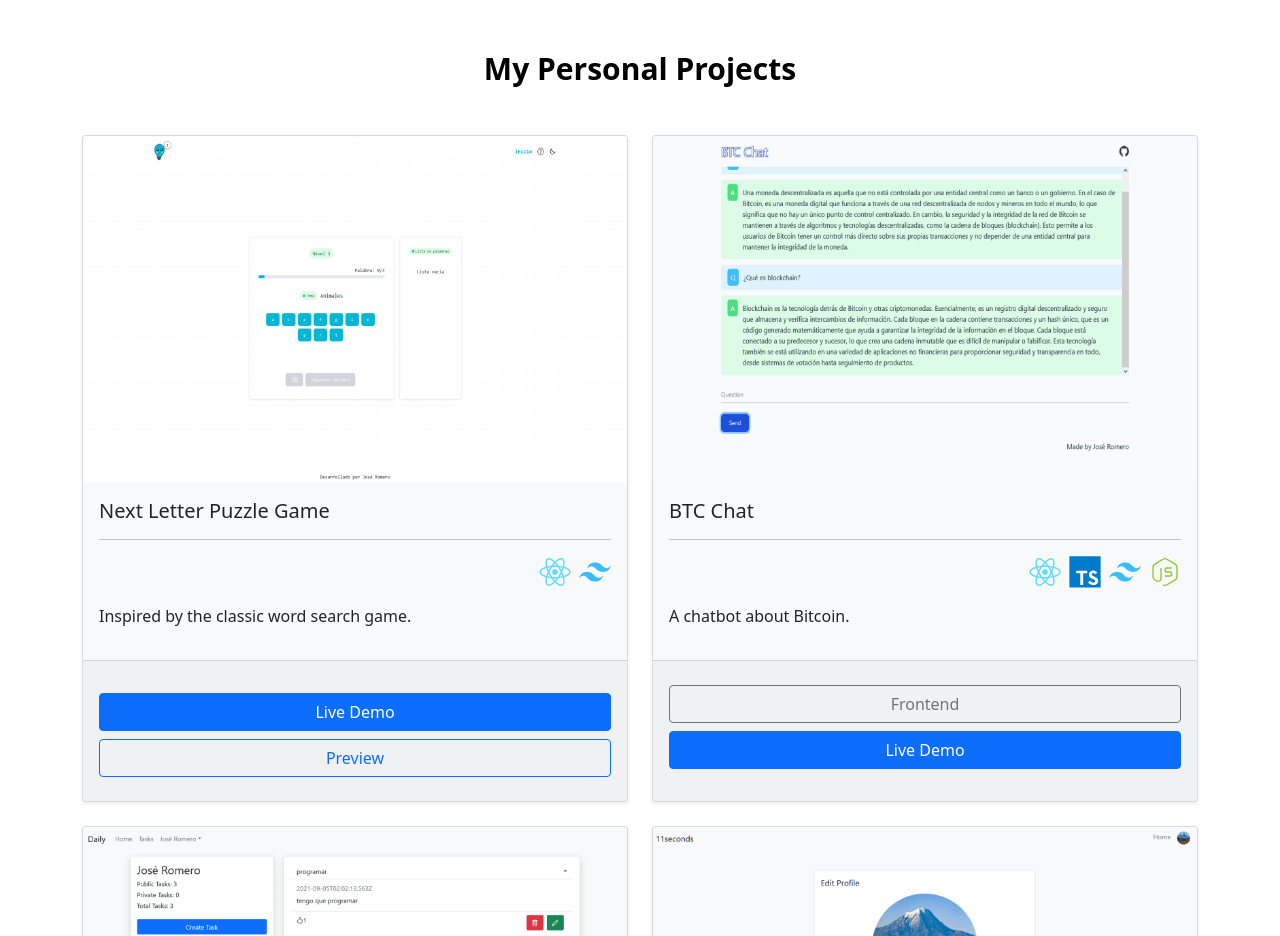
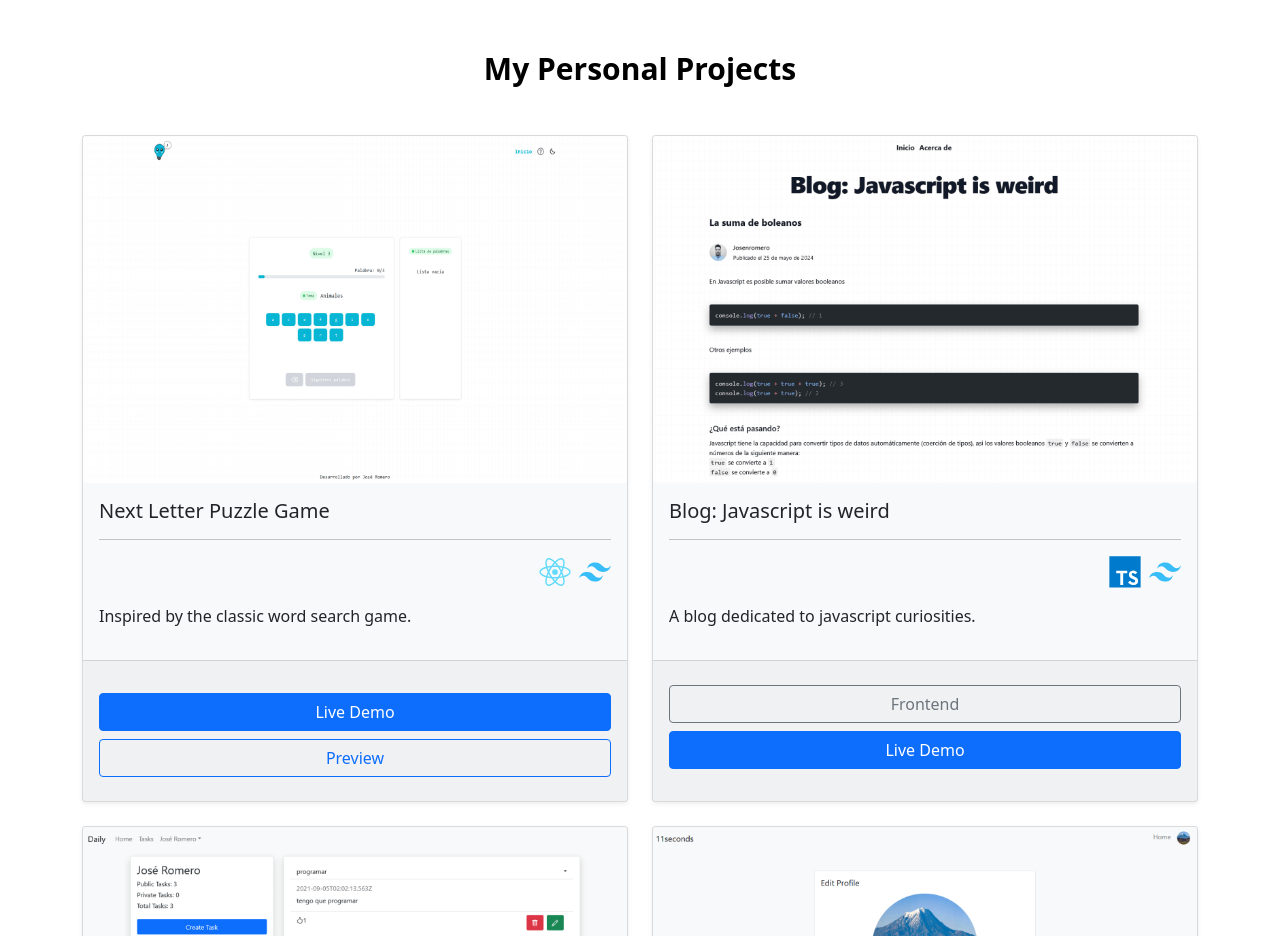
Before and after one commit to JosenRomero/My_Portfolio, a React (Vite) app: page / in a window 1280 px wide. Shown: the part 1400-2336 px from the top of the page. Built offline with nearby package versions, Linux system fonts and the light colour scheme.

Commit message:
feat: add javascript-is-weird project

```diff
--- a/src/data.js
+++ b/src/data.js
@@ -44,20 +44,18 @@ export const projects = [
 		preview: "https://josenromero.itch.io/next-letter-puzzle",
 	},
 	{
-		image: "images/btcChat_img.png",
+		image: "images/blogJavascriptIsWeird_img.png",
 		imageSmall: false,
-		title: "BTC Chat",
+		title: "Blog: Javascript is weird",
 		programming_language: [
-			programming_language.react,
 			programming_language.typescript,
 			programming_language.tailwind,
-			programming_language.nodeJS,
 		],
 		view_code: {
-			frontend: "https://github.com/JosenRomero/BTC-Chat",
+			frontend: "https://github.com/JosenRomero/javascript-is-weird",
 			backend: "",
 		},
-		open_project: "https://btc-chat.onrender.com/",
+		open_project: "https://javascript-is-weird.onrender.com/",
 	},
 	{
 		image: "images/daily_img.png",
--- a/src/i18n/locales/en/translations.json
+++ b/src/i18n/locales/en/translations.json
@@ -21,7 +21,7 @@
 	"myProjects": "My Personal Projects",
 	"project_descriptions": {
 		"0": "Inspired by the classic word search game.",
-		"1": "A chatbot about Bitcoin.",
+		"1": "A blog dedicated to javascript curiosities.",
 		"2": "A website to save notes.",
 		"3": "A website to upload videos.",
 		"4": "An app to save notes.",
--- a/src/i18n/locales/es/translations.json
+++ b/src/i18n/locales/es/translations.json
@@ -21,7 +21,7 @@
 	"myProjects": "Mis Proyectos Personales",
 	"project_descriptions": {
 		"0": "Inspirado en el clásico sopa de letras.",
-		"1": "Un chatbot sobre Bitcoin.",
+		"1": "Blog dedicado a las curiosidades de js.",
 		"2": "Un sitio web para guardar notas.",
 		"3": "Una web para subir vídeos.",
 		"4": "Una aplicación para guardar notas.",
```
Also changed, not shown: public/images/blogJavascriptIsWeird_img.png (added), public/images/btcChat_img.png (deleted).
